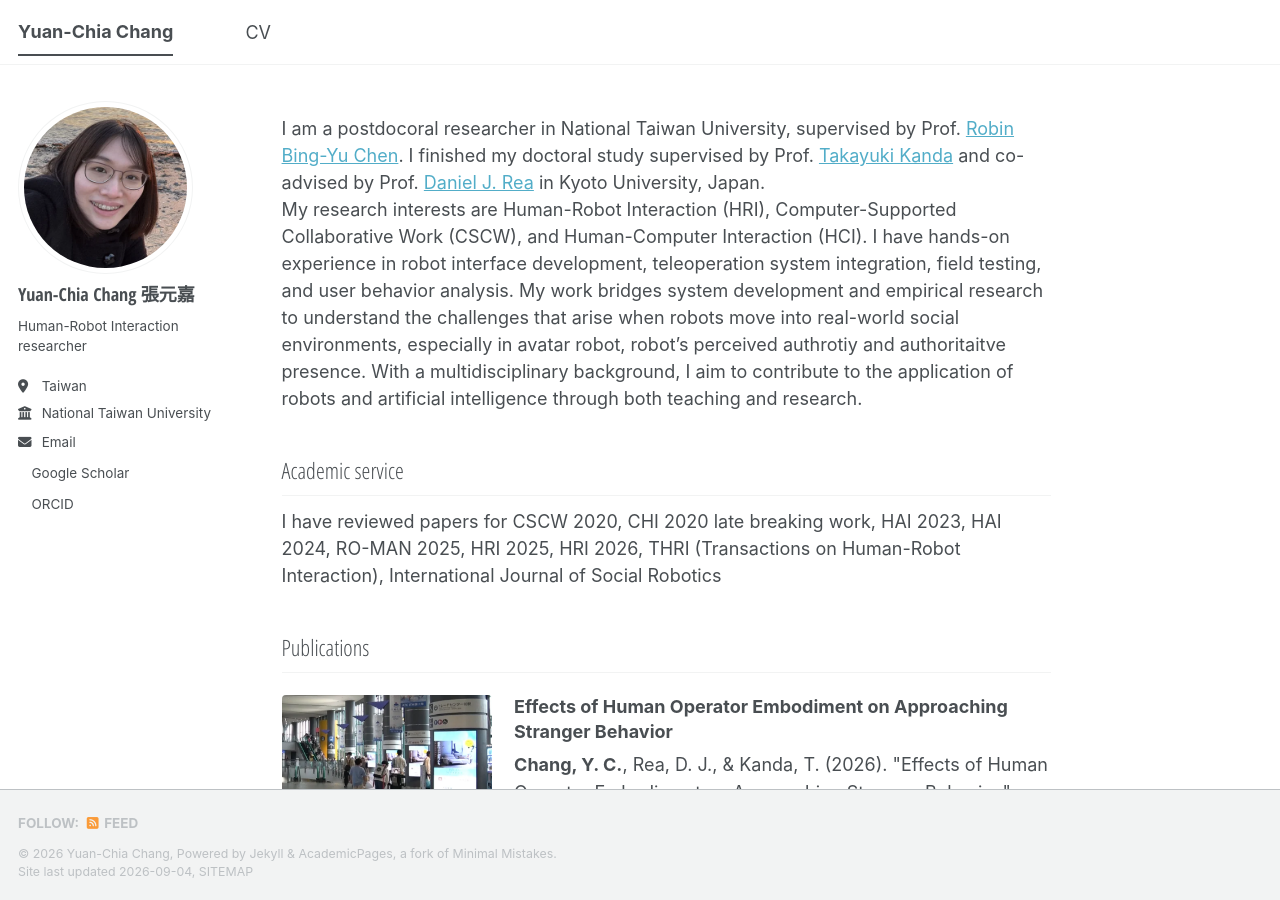
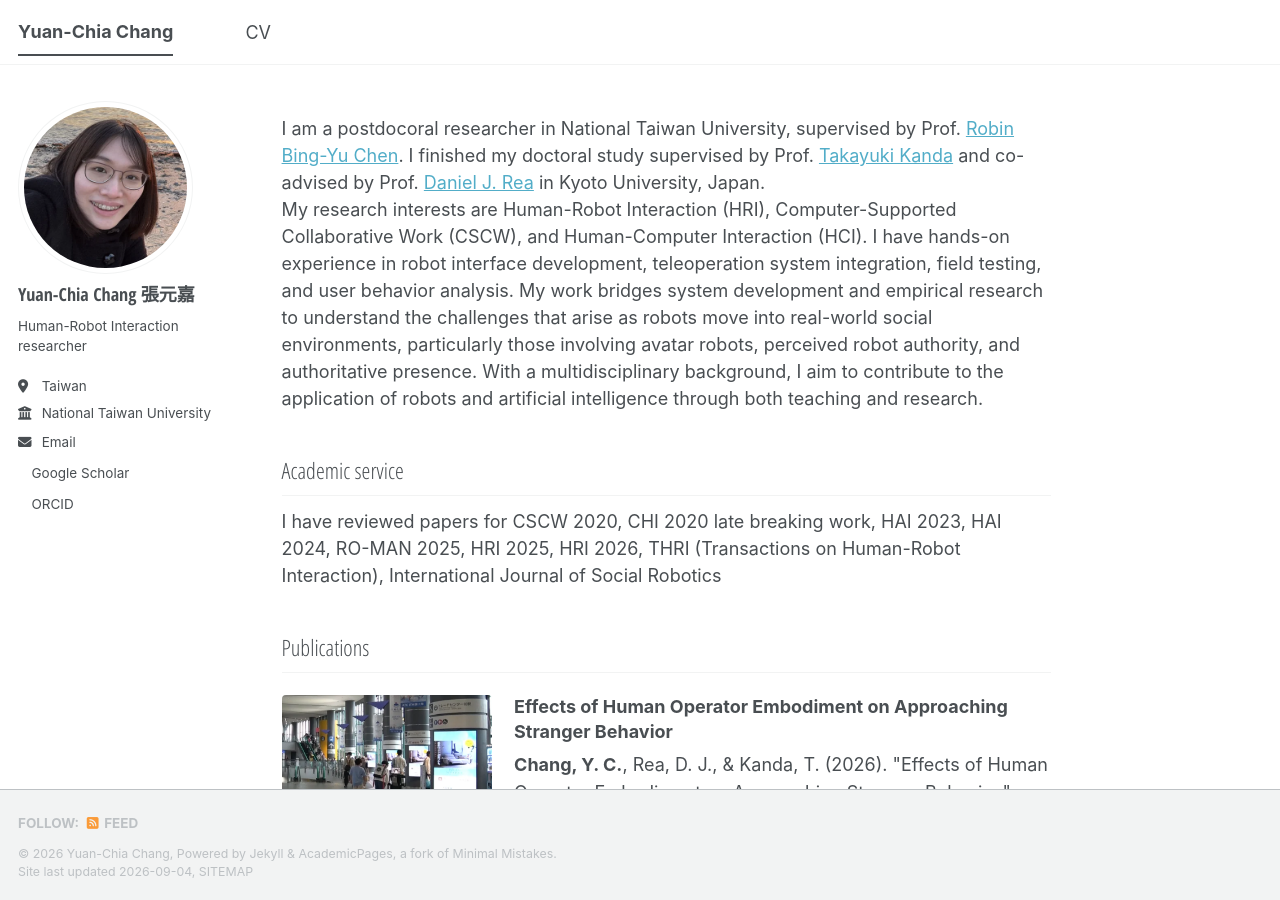
Before and after one commit to changyuanchia/changyuanchia.github.io, a Jekyll site: the page built from _pages/about.md, in a window 1280 px wide and 900 px high. Built offline with Jekyll 4.4.1, drawn with Linux system fonts in a browser that asks for light colours; a style sheet for code colours, icons or effects is not loaded.

Commit message:
update text

```diff
--- a/_pages/about.md
+++ b/_pages/about.md
@@ -9,7 +9,7 @@ redirect_from:
 
 I am a postdocoral researcher in National Taiwan University, supervised by Prof. [Robin Bing-Yu Chen](https://graphics.cmlab.csie.ntu.edu.tw/~robin/). I finished my doctoral study supervised by Prof. [Takayuki Kanda](https://www.robot.soc.i.kyoto-u.ac.jp/~kanda/) and co-advised by Prof. [Daniel J. Rea](https://hci.cs.umanitoba.ca/people/bio/daniel-rea) in Kyoto University, Japan.
 <br>
-My research interests are Human-Robot Interaction (HRI), Computer-Supported Collaborative Work (CSCW), and Human-Computer Interaction (HCI). I have hands-on experience in robot interface development, teleoperation system integration, field testing, and user behavior analysis. My work bridges system development and empirical research to understand the challenges that arise when robots move into real-world social environments, especially in avatar robot, robot's perceived authrotiy and authoritaitve presence.
+My research interests are Human-Robot Interaction (HRI), Computer-Supported Collaborative Work (CSCW), and Human-Computer Interaction (HCI). I have hands-on experience in robot interface development, teleoperation system integration, field testing, and user behavior analysis. My work bridges system development and empirical research to understand the challenges that arise as robots move into real-world social environments, particularly those involving avatar robots, perceived robot authority, and authoritative presence.
 With a multidisciplinary background, I aim to contribute to the application of robots and artificial intelligence through both teaching and research.
 
 
```
